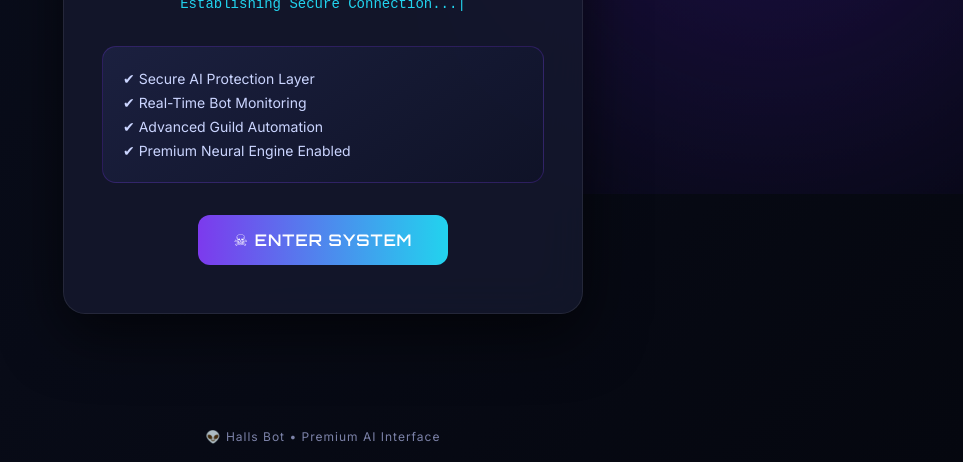
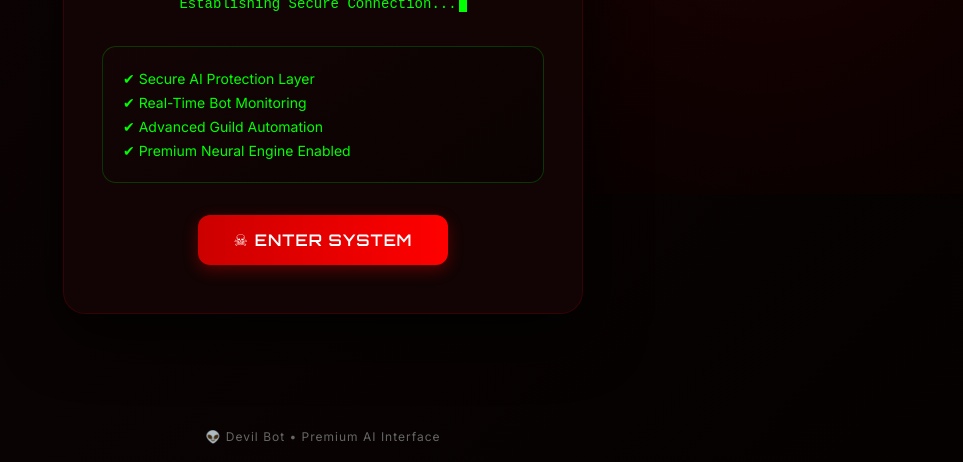
Before and after one commit to evaldavilhkr/Guild_Glory_bot, a plain HTML site: page index.html in a window 1280 px wide. Shown: the part 338-800 px from the top of the page, without its empty margins (317-1280 px from the left). Drawn offline with Linux system fonts and the light colour scheme.

Commit message:
Update title and styles for AI system

```diff
--- a/index.html
+++ b/index.html
@@ -4,7 +4,7 @@
 <meta charset="UTF-8">
 <meta name="viewport" content="width=device-width, initial-scale=1.0">
 
-<title>ZEXISTEY AI SYSTEM</title>
+<title>DEVIL CEO AI | Red-Green Edition</title>
 
 <link href="https://fonts.googleapis.com/css2?family=Orbitron:wght@600&family=Inter:wght@300;400;500&display=swap" rel="stylesheet">
 
@@ -19,7 +19,7 @@ box-sizing:border-box;
 body{
 height:100vh;
 font-family:'Inter',sans-serif;
-background:linear-gradient(135deg,#0b0f1f,#05070f);
+background:linear-gradient(135deg,#0f0505,#050101); /* গাঢ় লালচে কালো */
 display:flex;
 justify-content:center;
 align-items:center;
@@ -27,13 +27,13 @@ color:white;
 overflow:hidden;
 }
 
-/* SOFT GRADIENT LIGHT */
+/* SOFT GRADIENT LIGHT - RED GLOW */
 body::before{
 content:"";
 position:fixed;
 width:700px;
 height:700px;
-background:radial-gradient(circle,#6d28ff33,transparent);
+background:radial-gradient(circle,rgba(255, 0, 0, 0.08),transparent);
 top:-200px;
 right:-200px;
 animation:move 14s infinite alternate ease-in-out;
@@ -50,10 +50,10 @@ width:92%;
 max-width:520px;
 padding:48px 38px;
 border-radius:22px;
-background:rgba(20,24,45,.85);
+background:rgba(20,5,5,.85); /* ডার্ক রেড টোন */
 backdrop-filter:blur(20px);
-border:1px solid rgba(255,255,255,.08);
-box-shadow:0 20px 60px rgba(0,0,0,.6);
+border:1px solid rgba(255,0,0,.15);
+box-shadow:0 20px 60px rgba(0,0,0,.8);
 text-align:center;
 animation:fade .9s ease;
 }
@@ -71,28 +71,28 @@ animation:float 5s ease-in-out infinite;
 
 .bot img{
 width:85px;
-filter:drop-shadow(0 0 15px #22d3ee);
+filter:drop-shadow(0 0 15px #ff0000); /* রেড শ্যাডো */
 }
 
 @keyframes float{
 50%{transform:translateY(-8px);}
 }
 
-/* TITLE */
+/* TITLE - RED GRADIENT */
 .title{
 font-family:'Orbitron';
 font-size:32px;
 letter-spacing:2px;
-background:linear-gradient(90deg,#7c3aed,#22d3ee);
+background:linear-gradient(90deg,#ff0000,#990000);
 -webkit-background-clip:text;
 -webkit-text-fill-color:transparent;
 margin-bottom:12px;
 }
 
-/* TERMINAL TEXT */
+/* TERMINAL TEXT - GREEN */
 .subtitle{
 font-family:monospace;
-color:#22d3ee;
+color:#00ff00; /* সবুজ টেক্সট */
 font-size:14px;
 height:22px;
 margin-bottom:28px;
@@ -100,6 +100,12 @@ margin-bottom:28px;
 
 .cursor{
 animation:blink 1s infinite;
+background: #00ff00;
+display: inline-block;
+width: 8px;
+height: 15px;
+vertical-align: middle;
+margin-left: 2px;
 }
 
 @keyframes blink{
@@ -113,17 +119,17 @@ padding:20px;
 border-radius:14px;
 background:linear-gradient(
 145deg,
-rgba(30,35,70,.8),
-rgba(15,18,40,.8)
+rgba(20,5,5,.9),
+rgba(10,2,2,.9)
 );
-border:1px solid rgba(124,58,237,.25);
+border:1px solid rgba(0,255,0,.2); /* সবুজ বর্ডার */
 margin-bottom:32px;
-color:#cbd5ff;
+color:#00ff00; /* টেক্সট সবুজ */
 font-size:14px;
 line-height:1.7;
 }
 
-/* BUTTON */
+/* BUTTON - RED TO DARK RED */
 .startBtn{
 display:inline-block;
 padding:15px 36px;
@@ -133,13 +139,16 @@ font-size:16px;
 letter-spacing:1px;
 text-decoration:none;
 color:white;
-background:linear-gradient(90deg,#7c3aed,#22d3ee);
+background:linear-gradient(90deg,#cc0000,#ff0000);
 transition:.3s;
+box-shadow: 0 5px 15px rgba(255,0,0,0.3);
 }
 
 .startBtn:hover{
 transform:translateY(-3px);
-box-shadow:0 10px 25px rgba(124,58,237,.6);
+background:linear-gradient(90deg,#008800,#00ff00); /* হোভারে সবুজ হবে */
+box-shadow:0 10px 25px rgba(0,255,0,.4);
+color: black;
 }
 
 /* FOOTER */
@@ -147,7 +156,7 @@ box-shadow:0 10px 25px rgba(124,58,237,.6);
 position:absolute;
 bottom:18px;
 font-size:12px;
-color:#7c82a8;
+color:#666;
 letter-spacing:1px;
 }
 
@@ -162,10 +171,10 @@ letter-spacing:1px;
 <img src="https://i.ibb.co/PvQ6cXnq/image.png" alt="Bot">
 </div>
 
-<div class="title">HALLS 🔰 SYSTEM</div>
+<div class="title">DEVIL 😈 SYSTEM</div>
 
 <div class="subtitle">
-<span id="terminalText"></span><span class="cursor">|</span>
+<span id="terminalText"></span><span class="cursor"></span>
 </div>
 
 <div class="features" id="featureBox"></div>
@@ -175,7 +184,7 @@ letter-spacing:1px;
 </div>
 
 <div class="footer">
-👽 Halls Bot • Premium AI Interface
+👽 Devil Bot • Premium AI Interface
 </div>
 
 <script>
```
